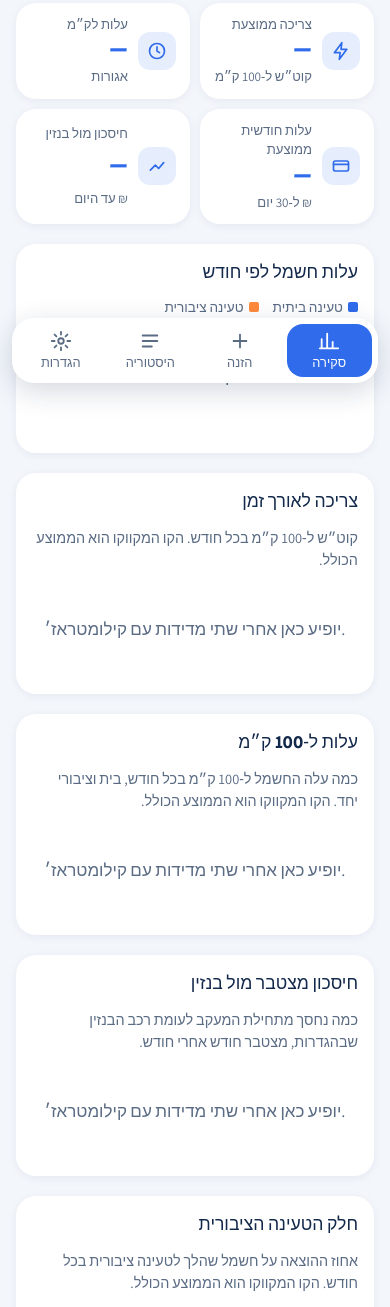
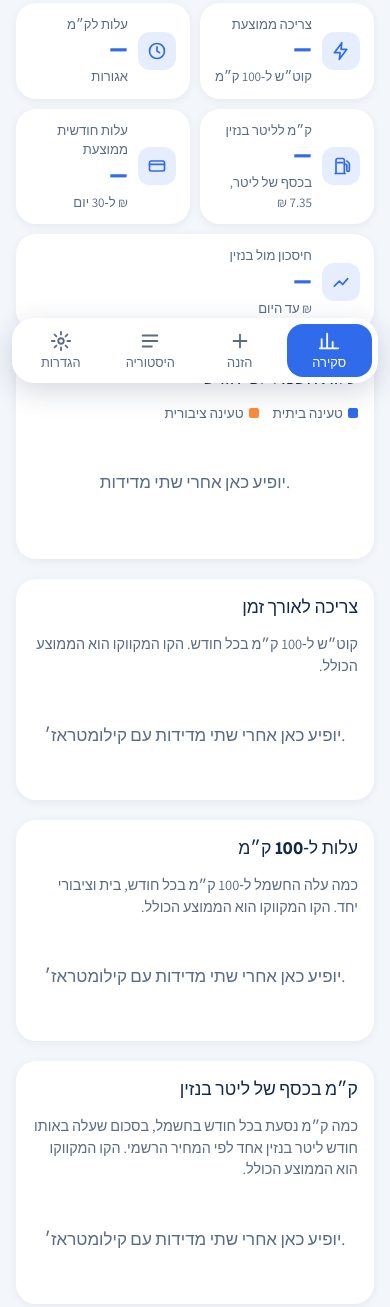
Before and after one commit to Ofekm78/Zeekr_Tracker, a plain HTML site: page beta/index.html in a window 390 px wide. Shown: the part 449-1756 px from the top of the page. Drawn offline with Linux system fonts and the light colour scheme.

Commit message:
beta: v3.3 km per liter of petrol money
New key figure: how many km the car drives on electricity for the money one
liter of petrol costs at today's official price (petrol price / electricity
cost per km). A monthly chart shows the same figure with each month's
petrol price and that month's cost per km, so it moves with the monthly
price updates. On a phone the fifth figure takes a full row.

Co-Authored-By: Claude Opus 5.5 <noreply@anthropic.com>
Claude-Session: https://claude.ai/code/session_0122pWWUhgeuAvUQS6fLYzJ2

```diff
--- a/beta/app.js
+++ b/beta/app.js
@@ -61,7 +61,7 @@
    * ==================================================================== */
 
   /** Shown in Settings; bump together with the ?v= query in index.html. */
-  const APP_VERSION = "3.2";
+  const APP_VERSION = "3.3";
 
   /** Application (client) ID of the Microsoft Entra app registration. Public, not a secret. */
   const CLIENT_ID = "66f6788f-925a-471b-b98f-87d662b76db6";
@@ -994,6 +994,9 @@
 
     $("k-eff").textContent = formatNumber(efficiency, 1);
     $("k-cpk").textContent = formatNumber(costPerKm == null ? null : costPerKm * 100, 1);
+    // Km driven on electricity for the money one liter of petrol costs today.
+    $("k-kpl").textContent = formatNumber(costPerKm ? currentFuelPrice / costPerKm : null, 0);
+    $("k-kpl-unit").textContent = "בכסף של ליטר, " + formatNumber(currentFuelPrice, 2) + " ₪";
     $("k-month").textContent = formatNumber(spent.days ? (spent.total / spent.days) * 30 : null, 0);
     $("k-save").textContent = formatNumber(saved, 0);
 
@@ -1081,6 +1084,15 @@
     drawLineChart($("c-cost100"), cost100.slice(-CHART_MAX_POINTS).map((p, i) => ({ label: monthLabel(p.key, i === 0), value: p.value })),
       driven.km ? (driven.cost / driven.km) * 100 : null, { decimals: 0 });
 
+    // Per month: that month's petrol price divided by that month's electricity cost per km.
+    const kpl = withEff
+      .map((m) => ({ key: m.key, costPerKm: (m.efficiency * monthPricePerKwh(m)) / 100 }))
+      .filter((p) => p.costPerKm > 0)
+      .map((p) => ({ key: p.key, value: monthFuelPrice(p.key) / p.costPerKm }));
+    const kplAverage = driven.km && driven.cost ? fuelPriceOn(todayIso()) / (driven.cost / driven.km) : null;
+    drawLineChart($("c-kpl"), kpl.slice(-CHART_MAX_POINTS).map((p, i) => ({ label: monthLabel(p.key, i === 0), value: p.value })),
+      kplAverage, { decimals: 0 });
+
     let running = 0;
     const cumulative = [];
     for (const m of months) {
--- a/beta/index.html
+++ b/beta/index.html
@@ -30,8 +30,8 @@
        font for a moment and switches when they arrive (display=swap). -->
   <link rel="preconnect" href="https://fonts.gstatic.com" crossorigin>
   <link rel="stylesheet" href="https://fonts.googleapis.com/css2?family=Assistant:wght@400;600;700;800&family=Secular+One&display=swap" media="print" onload="this.media='all'">
-  <link rel="stylesheet" href="styles.css?v=3.2.1">
-  <script src="app.js?v=3.2" defer></script>
+  <link rel="stylesheet" href="styles.css?v=3.3">
+  <script src="app.js?v=3.3" defer></script>
 </head>
 <body>
 
@@ -91,6 +91,7 @@
     <div class="kpis">
       <div class="kpi"><span class="ic"><svg viewBox="0 0 24 24" aria-hidden="true"><path d="M13 2 4 14h7l-1 8 9-12h-7z"/></svg></span><div class="lab">צריכה ממוצעת</div><div class="num" id="k-eff">–</div><div class="unit">קוט״ש ל‑100 ק״מ</div></div>
       <div class="kpi"><span class="ic"><svg viewBox="0 0 24 24" aria-hidden="true"><circle cx="12" cy="12" r="9"/><path d="M12 7v5l3 2"/></svg></span><div class="lab">עלות לק״מ</div><div class="num" id="k-cpk">–</div><div class="unit">אגורות</div></div>
+      <div class="kpi"><span class="ic"><svg viewBox="0 0 24 24" aria-hidden="true"><path d="M6 21V5a2 2 0 0 1 2-2h6a2 2 0 0 1 2 2v16"/><path d="M5 21h12M8 8h6M16 10h2a1 1 0 0 1 1 1v6a1.5 1.5 0 0 0 3 0V9l-3-3"/></svg></span><div class="lab">ק״מ לליטר בנזין</div><div class="num" id="k-kpl">–</div><div class="unit" id="k-kpl-unit">ק״מ</div></div>
       <div class="kpi"><span class="ic"><svg viewBox="0 0 24 24" aria-hidden="true"><rect x="3" y="6" width="18" height="12" rx="2"/><path d="M3 10h18"/></svg></span><div class="lab">עלות חודשית ממוצעת</div><div class="num" id="k-month">–</div><div class="unit">₪ ל‑30 יום</div></div>
       <div class="kpi"><span class="ic"><svg viewBox="0 0 24 24" aria-hidden="true"><path d="M4 17l6-6 4 4 6-7"/></svg></span><div class="lab">חיסכון מול בנזין</div><div class="num" id="k-save">–</div><div class="unit">₪ עד היום</div></div>
     </div>
@@ -114,6 +115,12 @@
       <h2>עלות ל‑100 ק״מ</h2>
       <p class="sub">כמה עלה החשמל ל‑100 ק״מ בכל חודש, בית וציבורי יחד. הקו המקווקו הוא הממוצע הכולל.</p>
       <div class="chart" id="c-cost100"></div>
+    </div>
+
+    <div class="panel">
+      <h2>ק״מ בכסף של ליטר בנזין</h2>
+      <p class="sub">כמה ק״מ נסעת בכל חודש בחשמל, בסכום שעלה באותו חודש ליטר בנזין אחד לפי המחיר הרשמי. הקו המקווקו הוא הממוצע הכולל.</p>
+      <div class="chart" id="c-kpl"></div>
     </div>
 
     <div class="panel">
--- a/beta/styles.css
+++ b/beta/styles.css
@@ -144,8 +144,12 @@ a:focus-visible { outline: 2px solid var(--accent); outline-offset: 2px; }
 
 /* ---------- 4. Overview ---------- */
 
-.kpis { display: grid; grid-template-columns: repeat(4, 1fr); gap: 10px; }
-@media (max-width: 620px) { .kpis { grid-template-columns: repeat(2, 1fr); } }
+.kpis { display: grid; grid-template-columns: repeat(5, 1fr); gap: 10px; }
+@media (max-width: 620px) {
+  .kpis { grid-template-columns: repeat(2, 1fr); }
+  /* Five figures: the last one gets the whole row instead of half of it. */
+  .kpis > .kpi:last-child:nth-child(odd) { grid-column: 1 / -1; }
+}
 
 .kpi { background: var(--surface); border: 1px solid var(--line); border-radius: var(--radius); padding: 12px 14px; min-width: 0; }
 .kpi .lab { font-size: 0.82rem; color: var(--muted); }
```
